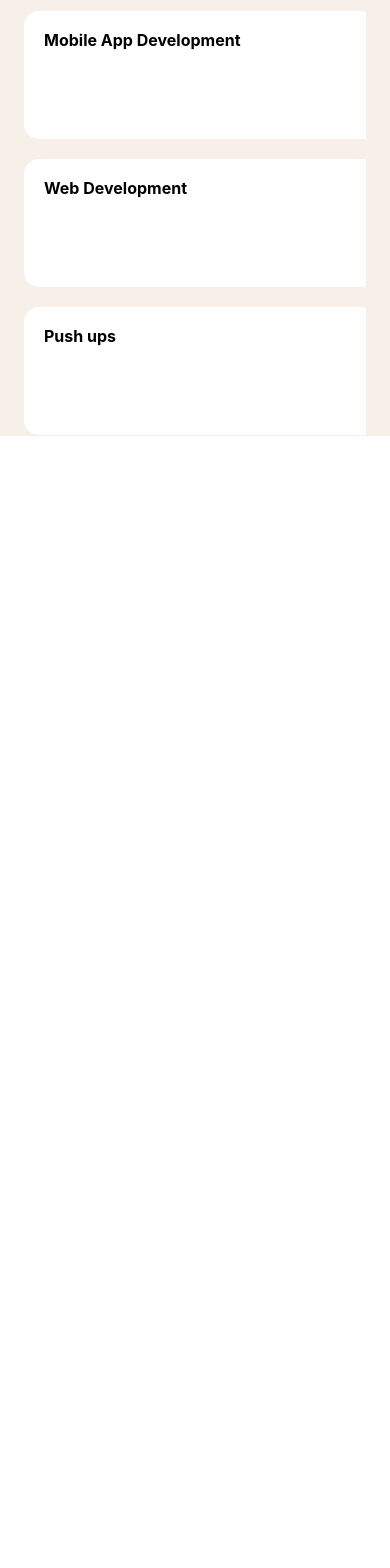
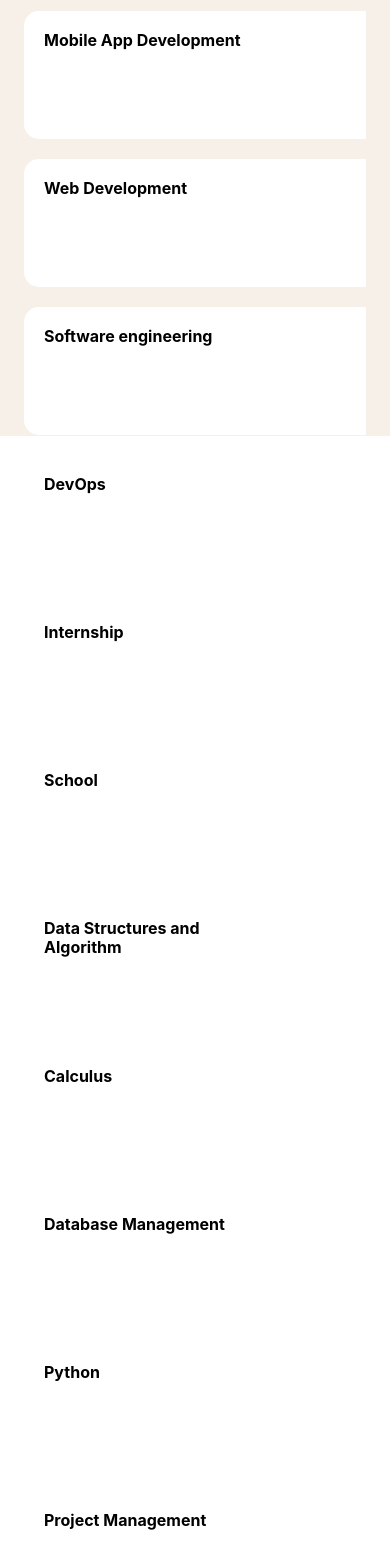
Before and after one commit to Stan1-0/rn-assignment3-11253377, a React Native app: screen / in a window 390 px wide. Shown: the part 408-1976 px from the top of the page. Before the commit the page ends 887 px from the top, so only its background shows below. Built offline with nearby package versions, Linux system fonts and the light colour scheme.

Commit message:
"Updated ongoingTask array with new items, and modified filter icon and task list components."

```diff
--- a/App.js
+++ b/App.js
@@ -64,7 +64,19 @@ const categoriesData = [
 const ongoingTask = [
   { id: 1, name: "Mobile App Development" },
   { id: 2, name: "Web Development" },
-  { id: 3, name: "Push ups" },
+  { id: 3, name: "Software engineering" },
+  { id: 4, name: "DevOps" },
+  { id: 5, name: "Internship" },
+  { id: 6, name: "School" },
+  { id: 7, name: "Data Structures and Algorithm" },
+  { id: 8, name: "Calculus" },
+  { id: 9, name: "Database Management" },
+  { id: 10, name: "Python" },
+  { id: 11, name: "Project Management" },
+  { id: 12, name: "Agile Development" },
+  { id: 13, name: "Call Of Duty" },
+  { id: 14, name: "Indomie" },
+  { id: 15, name: "Yoga" },
 ];
 
 const App = () => {
@@ -89,10 +101,10 @@ const App = () => {
             <TextInput style={styles.input} placeholder="Search" />
             <View style={styles.filterIcon}>
               <TouchableOpacity>
-              <Image
-                source={require("./assets/filter.png")}
-                style={styles.filterPicture}
-              />
+                <Image
+                  source={require("./assets/filter.png")}
+                  style={styles.filterPicture}
+                />
               </TouchableOpacity>
             </View>
           </View>
@@ -125,7 +137,7 @@ const App = () => {
                   <Text style={styles.taskName}>{item.name}</Text>
                 </View>
               )}
-              alwaysBounceVertical={true}
+              keyExtractor={(item) => item.id}
             />
           </View>
         </View>
```
